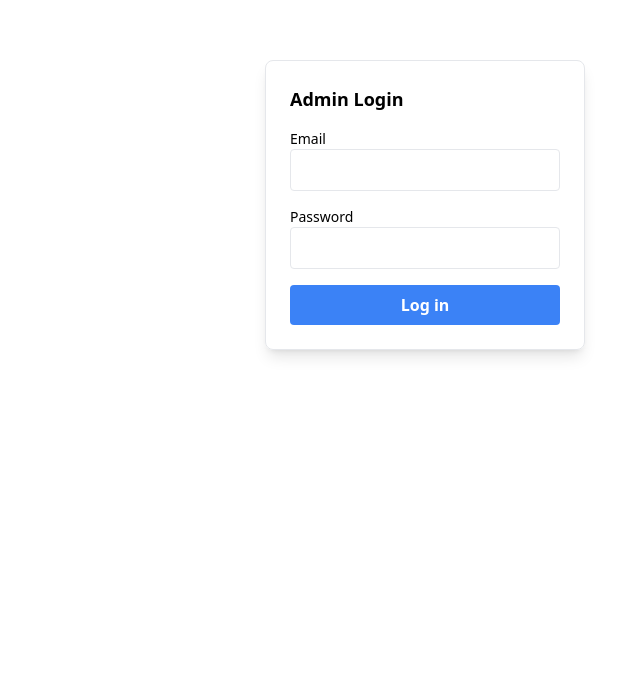
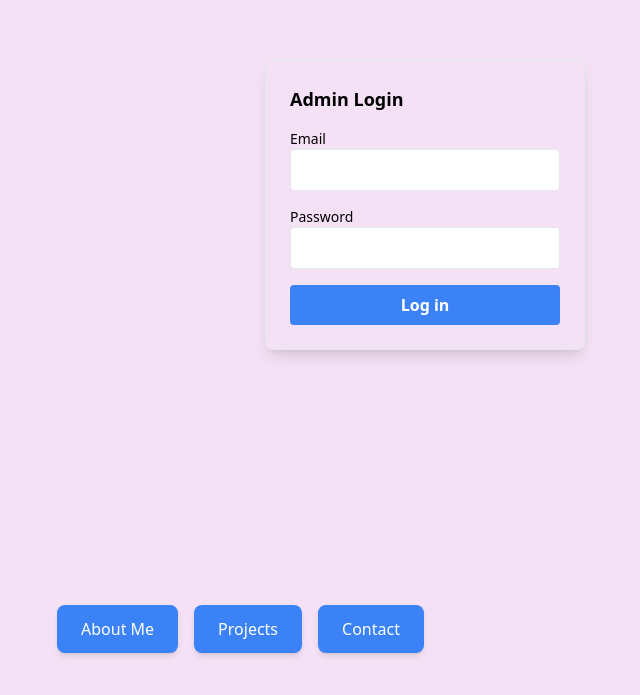
Before and after one commit to madian333/Ziad-Portfolio, a Next.js app: page /sign-in in a window 1280 px wide. Shown: the part 195-890 px from the top of the page, without its empty margins (215-855 px from the left). Before the commit the page ends 800 px from the top, so only its background shows below. Built offline with nearby package versions, Linux system fonts and the light colour scheme.

Commit message:
editing errors and layouts

```diff
--- a/app/(root)/globals.css
+++ b/app/(root)/globals.css
@@ -8,5 +8,15 @@ html {
 
 /* Your original custom styles here */
 body {
-    @apply bg-white dark:bg-gray-900;
+    @apply min-h-screen;
 }
+
+/* Light mode: Mix white with light violet */
+.light-bg {
+    background: linear-gradient(135deg, #FFFFFF 100%, #EDE9FE 100%);
+}
+
+/* Dark mode: Mix gray-900 with dark violet */
+.dark-bg {
+    background: linear-gradient(135deg, #111827 20%, #4C1D95 80%);
+}
--- a/app/(root)/layout.tsx
+++ b/app/(root)/layout.tsx
@@ -1,19 +1,11 @@
-// app/(root)/layout.tsx
-import './globals.css';
-import { Providers } from './providers'; // We'll create this next
-
-export default function RootLayout({
+export default function Layout({
   children,
 }: {
   children: React.ReactNode
 }) {
   return (
-    <html lang="en" suppressHydrationWarning>
-      <body suppressHydrationWarning>
-        <Providers>
-          {children}
-        </Providers>
-      </body>
-    </html>
-  )
+    <div className="container mx-auto px-4">
+      {children}
+    </div>
+  );
 }
--- a/app/(root)/page.tsx
+++ b/app/(root)/page.tsx
@@ -2,9 +2,10 @@ import Navigation from '@/components/Navigation';
 
 export default function Home() {
   return (
-    <div className="max-w-3xl mx-auto px-4 py-8">
+    <>
       <Navigation />
 
+      <div className="max-w-3xl mx-auto px-4 py-8">
         <main className="mt-20">
           <h1 className="text-4xl font-bold mb-4 text-gray-900 dark:text-white">Ali Madian</h1>
           <h2 className="text-2xl text-gray-600 dark:text-gray-300 mb-8">
@@ -18,5 +19,6 @@ export default function Home() {
           </div>
         </main>
       </div>
+    </>
   );
 }
--- a/app/layout.tsx
+++ b/app/layout.tsx
@@ -1,5 +1,6 @@
 import { ThemeProvider } from '@/context/ThemeContext';
 import './globals.css';
+import HomeNavigationButtons from '@/components/HomeNavigationButtons';
 
 export default function RootLayout({
     children,
@@ -8,9 +9,10 @@ export default function RootLayout({
 }) {
     return (
         <html lang="en" suppressHydrationWarning>
-            <body className="min-h-screen bg-white dark:bg-gray-900">
+            <body className="min-h-screen bg-main-light-bg dark:bg-main-dark-bg">
                 <ThemeProvider>
                     {children}
+                    <HomeNavigationButtons />
                 </ThemeProvider>
             </body>
         </html>
--- /dev/null
+++ b/components/HomeNavigationButtons.tsx
@@ -0,0 +1,27 @@
+'use client';
+import Link from 'next/link';
+
+export default function HomeNavigationButtons() {
+    const buttons = [
+        { path: '/about', name: 'About Me' },
+        { path: '/projects', name: 'Projects' },
+        { path: '/contact', name: 'Contact' }
+    ];
+
+    return (
+        <div className="max-w-3xl mx-auto px-4"> {/* Match container width */}
+            <div className="flex flex-wrap gap-4 mb-12">
+                {buttons.map((button) => (
+                    <Link
+                        key={button.path}
+                        href={button.path}
+                        className="px-6 py-3 bg-blue-500 hover:bg-blue-600 text-white rounded-lg shadow-md
+                                  transition-all duration-300 transform hover:scale-105"
+                    >
+                        {button.name}
+                    </Link>
+                ))}
+            </div>
+        </div>
+    );
+}
--- a/components/Navigation.tsx
+++ b/components/Navigation.tsx
@@ -10,6 +10,7 @@ export default function Navigation() {
     const [isOpen, setIsOpen] = useState(false);
 
     const routes = [
+        { path: '/', name: 'Home' }, // Added Home route
         { path: '/about', name: 'About Me' },
         { path: '/projects', name: 'My Projects' },
         { path: '/contact', name: 'Contact' }
@@ -20,6 +21,7 @@ export default function Navigation() {
             <button
                 onClick={toggleDarkMode}
                 className="fixed top-4 right-16 z-50 p-2 rounded-full bg-gray-200 dark:bg-gray-700 text-sm"
+                aria-label={darkMode ? 'Switch to light mode' : 'Switch to dark mode'}
             >
                 {darkMode ? '☀️ Light' : '🌙 Dark'}
             </button>
@@ -36,7 +38,7 @@ export default function Navigation() {
             </button>
 
             {/* Navigation Panel */}
-            <div className={`fixed top-0 right-0 h-full w-64 bg-white dark:bg-gray-800 shadow-lg transform transition-transform duration-300 ease-in-out z-40 ${isOpen ? 'translate-x-0' : 'translate-x-full'}`}>
+            <div className={`fixed top-0 right-0 h-full w-64 bg-gradient-to-br from-white to-violet-100 dark:bg-gradient-to-br dark:from-gray-800 dark:to-violet-900 shadow-lg transform transition-transform duration-300 ease-in-out z-40 ${isOpen ? 'translate-x-0' : 'translate-x-full'}`}>
                 <div className="flex flex-col space-y-4 p-6 mt-16">
                     {routes.map((route) => (
                         <Link
--- a/tailwind.config.js
+++ b/tailwind.config.js
@@ -1,3 +1,4 @@
+/** @type {import('tailwindcss').Config} */
 module.exports = {
   darkMode: 'class',
   content: [
@@ -5,7 +6,16 @@ module.exports = {
     "./components/**/*.{js,ts,jsx,tsx,mdx}",
   ],
   theme: {
-    extend: {},
+    extend: {
+      colors: {
+        // Navigation panel colors
+        'nav-light-bg': '#f5e1f5', // More intense violet mix
+        'nav-dark-bg': '#f8e0ff',   // Keep the dark mode color as is
+        // Main background colors
+        'main-light-bg': '#f5e1f5', // Match the nav for consistency
+        'main-dark-bg': '#3a0061',  // Keep the dark mode color as is
+      },
+    },
   },
   plugins: [],
-}
+};
```
Lines whose indentation alone changed are shown as unchanged.
